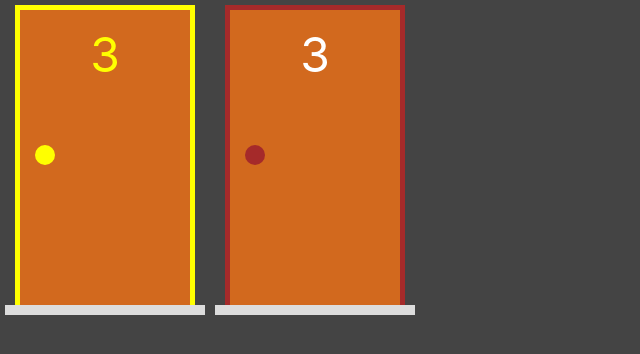
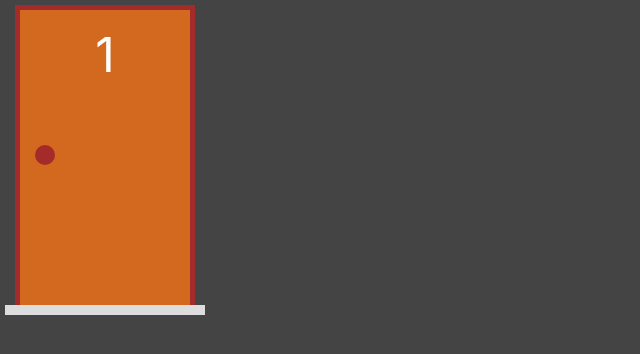
Before and after one commit to efss7/monty-hall, a Next.js app: page / in a window 1280 px wide. Shown: the top 354 px of the page, without its empty margins (0-640 px from the left). Built offline with nearby package versions, Linux system fonts and the light colour scheme.

Commit message:
Integrando TypeScript

```diff
--- a/package.json
+++ b/package.json
@@ -14,5 +14,9 @@
     "next": "13.0.2",
     "react": "18.2.0",
     "react-dom": "18.2.0"
+  },
+  "devDependencies": {
+    "@types/node": "18.11.9",
+    "@types/react": "18.0.25"
   }
 }
--- a/src/components/Port.jsx
+++ b/src/components/Port.tsx
@@ -1,11 +1,18 @@
 import styles from '../styles/Port.module.css'
-export default function Port(props) {
-    const selected = props.selected ? styles.selected: ''
+import PortModel from '../model/Port'
+
+interface PortProps{
+    port: PortModel;
+}
+
+export default function Port(props:PortProps) {
+    const {port} = props
+    const selected = port.selected ? styles.selected: ''
     return (
         <div className={styles.area}>
             <div className={`${styles.frame} ${selected}`}>
                 <div className={styles.port}>
-                    <div className={styles.number}>3</div>
+                    <div className={styles.number}>{port.number}</div>
                     <div className={styles.doorHandle}></div>
 
                 </div>
--- a/src/model/Port.js
+++ b/src/model/Port.ts
@@ -1,10 +1,10 @@
-export default class Port {
-  #number;
-  #haveAGift;
-  #selected;
-  #opened;
+export default class PortModel {
+  #number: number
+  #haveAGift: boolean
+  #selected: boolean
+  #opened: boolean
 
-  constructor(number, haveAGift = false, selected = false, opened = false) {
+  constructor(number:number, haveAGift = false, selected = false, opened = false) {
     this.#number = number;
     this.#haveAGift = haveAGift;
     this.#selected = selected;
@@ -29,16 +29,16 @@ export default class Port {
 
   deselect() {
     const selected = false;
-    return new Port(this.number, this.haveAGift, selected, this.opened);
+    return new PortModel(this.number, this.haveAGift, selected, this.opened);
   }
 
   alternateSelection() {
     const selected = !this.selected;
-    return new Port(this.number, this.haveAGift, selected, this.opened);
+    return new PortModel(this.number, this.haveAGift, selected, this.opened);
   }
 
   open() {
     const opened = true;
-    return new Port(this.number, this.haveAGift, this.selected, opened);
+    return new PortModel(this.number, this.haveAGift, this.selected, opened);
   }
 }
--- a/src/pages/index.jsx
+++ b/src/pages/index.jsx
@@ -1,10 +1,13 @@
+import { useState } from "react";
 import Port from "../components/Port";
+import PortModel from "../model/Port";
 
 export default function Home() {
+  const [p1, setP1] = useState(new PortModel(1));
+
   return (
     <div style={{ display: "flex" }}>
-      <Port selected />
-      <Port />
+      <Port port={p1} />
     </div>
   )
 }
```
Also changed, not shown: tsconfig.json (added, +30 -0 lines), 1 other file (tests, documents, lock files or other folders).
